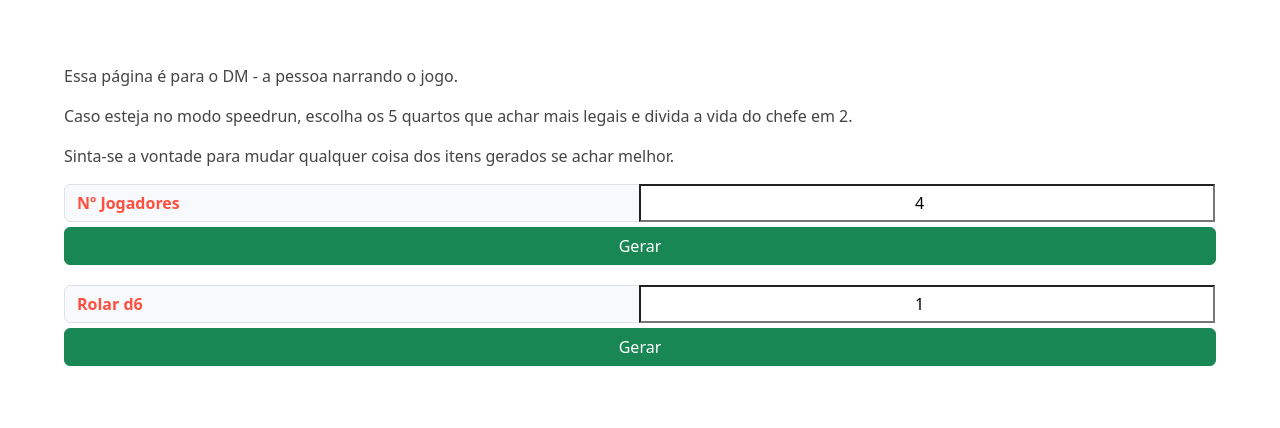
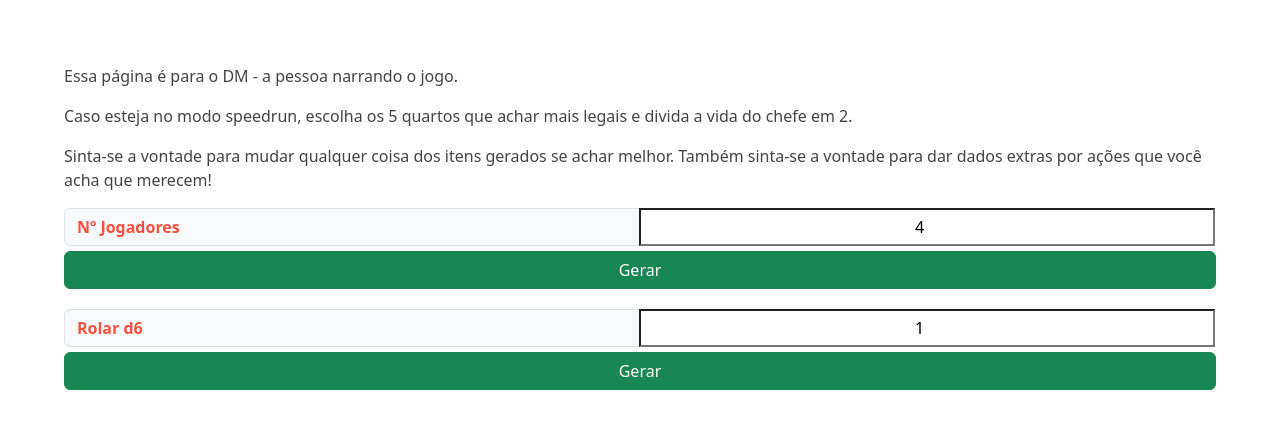
Before and after one commit to kvackers/dharder, a plain HTML site: page gen.html in a window 1280 px wide. Drawn offline with nearby package versions, Linux system fonts and the light colour scheme.

Commit message:
Update gen.html

```diff
--- a/gen.html
+++ b/gen.html
@@ -12,7 +12,7 @@
     <p>Essa página é para o DM - a pessoa narrando o jogo.</p>
     <p>Caso esteja no modo speedrun, escolha os 5 quartos que achar mais legais e divida a vida do chefe em 2.</p>
 
-    <p>Sinta-se a vontade para mudar qualquer coisa dos itens gerados se achar melhor.</p>
+    <p>Sinta-se a vontade para mudar qualquer coisa dos itens gerados se achar melhor. Também sinta-se a vontade para dar dados extras por ações que você acha que merecem!</p>
     <div class="input-group">
         <span class="input-group-text" id="basic-addon1" style="width: 50%"><strong>Nº Jogadores</strong></span>
         <input type="number" name="players" id="players" min="2" max="6" value="4" style="width: 50%; text-align: center;">
```
